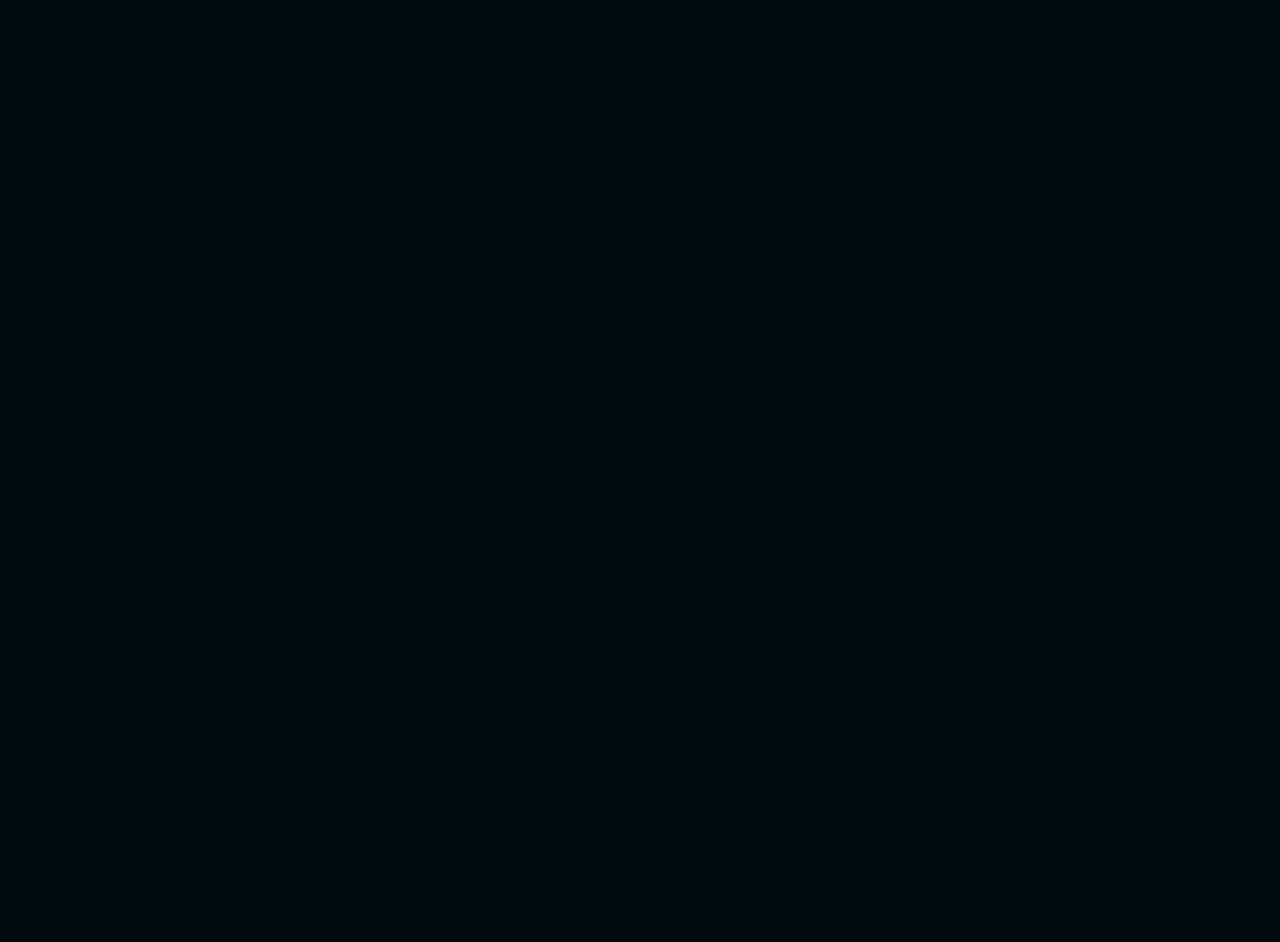
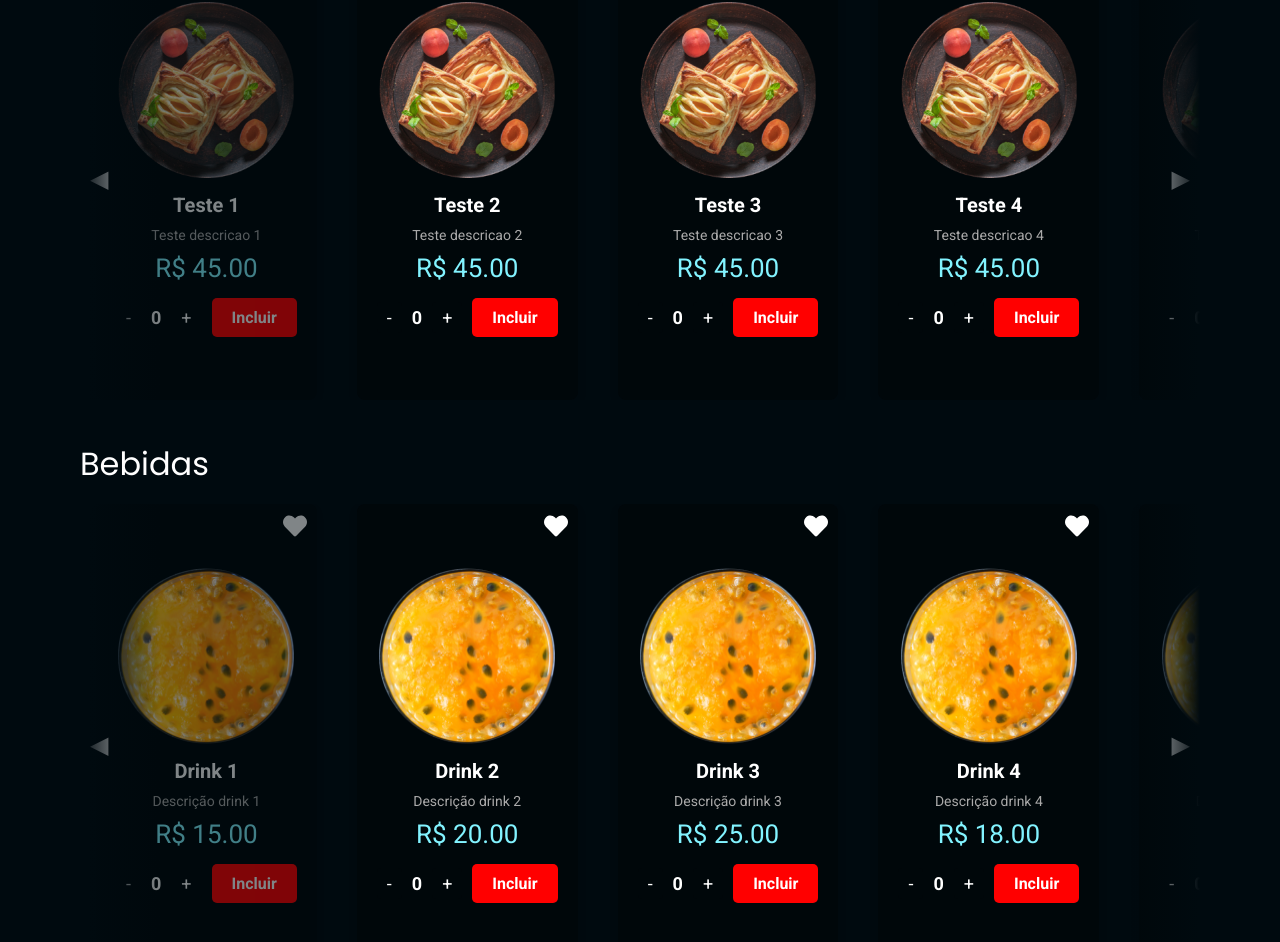
Before and after one commit to iuryescano/MenuPlates, a React (Vite) app: page / in a window 1280 px wide. Shown: the part 1260-2202 px from the top of the page. Before the commit the page ends 1094 px from the top, so only its background shows below. Built offline with nearby package versions, Linux system fonts and the light colour scheme.

Commit message:
:sparkles: feat: Adding Drink and sobreRef in home page

```diff
--- a/src/pages/Home/index.jsx
+++ b/src/pages/Home/index.jsx
@@ -1,10 +1,13 @@
 import React, { useRef, useState } from 'react';
-import { Container, Banner, SvgImage, TextContainer, Title, Description, Refecbox, CardBox, TitleRefec, Arrow, Refecdad } from "./styles";
+import { Container, Banner, SvgImage, TextContainer, Title, Description, Refecbox, CardBox, TitleRefec, Arrow, Refecdad, Sobrebox, Sobredad, Drinkdad, Drinkbox } from "./styles";
 import { Header } from "../../components/Header/";
 import yourSvgImage from '../../assets/maskgroup.png';
 import camarao_m from '../../assets/camarao_g.png';
+import doce_m from '../../assets/doce_m.png';
+import drink_m from '../../assets/drink_m.png';
 import { Card } from "../../components/Card/";
 
+// Dados para os cards de refeições, sobremesas e bebidas
 const cardData = [
   { imageSrc: camarao_m, title: "Teste 1", description: "Teste descricao 1", price: 45 },
   { imageSrc: camarao_m, title: "Teste 2", description: "Teste descricao 2", price: 45 },
@@ -14,15 +17,43 @@
   { imageSrc: camarao_m, title: "Teste 6", description: "Teste descricao 6", price: 45 },
 ];
 
+const cardDataSobre = [
+  { imageSrc: doce_m, title: "Teste 1", description: "Teste descricao 1", price: 45 },
+  { imageSrc: doce_m, title: "Teste 2", description: "Teste descricao 2", price: 45 },
+  { imageSrc: doce_m, title: "Teste 3", description: "Teste descricao 3", price: 45 },
+  { imageSrc: doce_m, title: "Teste 4", description: "Teste descricao 4", price: 45 },
+  { imageSrc: doce_m, title: "Teste 5", description: "Teste descricao 5", price: 37 },
+  { imageSrc: doce_m, title: "Teste 6", description: "Teste descricao 6", price: 45 },
+];
+
+const cardDataDrink = [
+  { imageSrc: drink_m, title: "Drink 1", description: "Descrição drink 1", price: 15 },
+  { imageSrc: drink_m, title: "Drink 2", description: "Descrição drink 2", price: 20 },
+  { imageSrc: drink_m, title: "Drink 3", description: "Descrição drink 3", price: 25 },
+  { imageSrc: drink_m, title: "Drink 4", description: "Descrição drink 4", price: 18 },
+  { imageSrc: drink_m, title: "Drink 5", description: "Descrição drink 5", price: 22 },
+  { imageSrc: drink_m, title: "Drink 6", description: "Descrição drink 6", price: 20 },
+];
+
 export function Home() {
-  const cardRef = useRef(null);
-  const [scrollAmount, setScrollAmount] = useState(0);
-  const [isScrolling, setIsScrolling] = useState(false);
+  // Referências separadas para cada carrossel
+  const refecRef = useRef(null);
+  const sobreRef = useRef(null);
+  const drinkRef = useRef(null);  // Referência para o carrossel de bebidas
 
-  const handleScroll = (direction) => {
+  // Estados separados para cada carrossel
+  const [scrollAmountRefec, setScrollAmountRefec] = useState(0);
+  const [scrollAmountSobre, setScrollAmountSobre] = useState(0);
+  const [scrollAmountDrink, setScrollAmountDrink] = useState(0);  // Estado para o carrossel de bebidas
+  const [isScrollingRefec, setIsScrollingRefec] = useState(false);
+  const [isScrollingSobre, setIsScrollingSobre] = useState(false);
+  const [isScrollingDrink, setIsScrollingDrink] = useState(false);  // Estado para verificar se o carrossel de bebidas está rolando
+
+  // Função para rolar o carrossel
+  const handleScroll = (direction, ref, scrollAmount, setScrollAmount, setIsScrolling, isScrolling, dataLength) => {
     if (isScrolling) return;
 
-    const cardWidth = cardRef.current.scrollWidth / cardData.length;
+    const cardWidth = ref.current.scrollWidth / dataLength;
     const newScrollAmount = direction === 'right'
       ? scrollAmount + cardWidth
       : scrollAmount - cardWidth;
@@ -30,7 +61,7 @@
     setScrollAmount(newScrollAmount);
     setIsScrolling(true);
 
-    const cards = cardRef.current.children;
+    const cards = ref.current.children;
 
     for (let card of cards) {
       card.classList.remove('slide-left', 'slide-right');
@@ -41,18 +72,17 @@
       }
     }
 
-    cardRef.current.scrollTo({
+    ref.current.scrollTo({
       left: newScrollAmount,
       behavior: 'smooth',
     });
 
     setTimeout(() => {
       setIsScrolling(false);
-      // Remover classes de animação após a transição
       for (let card of cards) {
         card.classList.remove('slide-left', 'slide-right');
       }
-    }, 500); // O tempo deve ser igual ao da transição
+    }, 200);
   };
 
   return (
@@ -67,11 +97,12 @@
           </TextContainer>
         </Banner>
 
+        {/* Carrossel de Refeições */}
         <Refecdad>
           <TitleRefec>Refeições</TitleRefec>
           <Refecbox>
-            <CardBox ref={cardRef}>
-              <Arrow className="left" onClick={() => handleScroll('left')}>
+            <CardBox ref={refecRef}>
+              <Arrow className="left" onClick={() => handleScroll('left', refecRef, scrollAmountRefec, setScrollAmountRefec, setIsScrollingRefec, isScrollingRefec, cardData.length)}>
                 &#9664; {/* Seta para a esquerda */}
               </Arrow>
 
@@ -83,16 +114,73 @@
                   description={card.description}
                   price={card.price}
                   isVisible={index !== 0 && index !== cardData.length - 1}
-                  animationClass={isScrolling ? (scrollAmount > 0 ? 'slide-left' : 'slide-right') : ''}
+                  animationClass={isScrollingRefec ? (scrollAmountRefec > 0 ? 'slide-left' : 'slide-right') : ''}
                 />
               ))}
 
-              <Arrow className="right" onClick={() => handleScroll('right')}>
+              <Arrow className="right" onClick={() => handleScroll('right', refecRef, scrollAmountRefec, setScrollAmountRefec, setIsScrollingRefec, isScrollingRefec, cardData.length)}>
                 &#9654; {/* Seta para a direita */}
               </Arrow>
             </CardBox>
           </Refecbox>
         </Refecdad>
+
+        {/* Carrossel de Sobremesas */}
+        <Sobredad>
+          <TitleRefec>Sobremesas</TitleRefec>
+          <Sobrebox>
+            <CardBox ref={sobreRef}>
+              <Arrow className="left" onClick={() => handleScroll('left', sobreRef, scrollAmountSobre, setScrollAmountSobre, setIsScrollingSobre, isScrollingSobre, cardDataSobre.length)}>
+                &#9664; {/* Seta para a esquerda */}
+              </Arrow>
+
+              {cardDataSobre.map((card, index) => (
+                <Card
+                  key={index}
+                  imageSrc={card.imageSrc}
+                  title={card.title}
+                  description={card.description}
+                  price={card.price}
+                  isVisible={index !== 0 && index !== cardDataSobre.length - 1}
+                  animationClass={isScrollingSobre ? (scrollAmountSobre > 0 ? 'slide-left' : 'slide-right') : ''}
+                />
+              ))}
+
+              <Arrow className="right" onClick={() => handleScroll('right', sobreRef, scrollAmountSobre, setScrollAmountSobre, setIsScrollingSobre, isScrollingSobre, cardDataSobre.length)}>
+                &#9654; {/* Seta para a direita */}
+              </Arrow>
+            </CardBox>
+          </Sobrebox>
+        </Sobredad>
+
+        {/* Carrossel de Bebidas */}
+        <Drinkdad>
+          <TitleRefec>Bebidas</TitleRefec>
+          <Drinkbox>
+            <CardBox ref={drinkRef}>
+              <Arrow className="left" onClick={() => handleScroll('left', drinkRef, scrollAmountDrink, setScrollAmountDrink, setIsScrollingDrink, isScrollingDrink, cardDataDrink.length)}>
+                &#9664; {/* Seta para a esquerda */}
+              </Arrow>
+
+              {cardDataDrink.map((card, index) => (
+                <Card
+                  key={index}
+                  imageSrc={card.imageSrc}
+                  title={card.title}
+                  description={card.description}
+                  price={card.price}
+                  isVisible={index !== 0 && index !== cardDataDrink.length - 1}
+                  animationClass={isScrollingDrink ? (scrollAmountDrink > 0 ? 'slide-left' : 'slide-right') : ''}
+                />
+              ))}
+
+              <Arrow className="right" onClick={() => handleScroll('right', drinkRef, scrollAmountDrink, setScrollAmountDrink, setIsScrollingDrink, isScrollingDrink, cardDataDrink.length)}>
+                &#9654; {/* Seta para a direita */}
+              </Arrow>
+            </CardBox>
+          </Drinkbox>
+        </Drinkdad>
+
       </main>
     </Container>
   );
--- a/src/pages/Home/styles.js
+++ b/src/pages/Home/styles.js
@@ -46,29 +46,63 @@
   margin: 0;
 `;
 
-export const Refecdad = styled.div`
-  display: flex;
-  flex-direction: column;
-  > h1 {
-    margin-top: 2.5rem;
-  }
-
-`;
 
 export const TitleRefec = styled.h1`
   font-size: 2rem;
   font-family: 'Poppins';
   font-weight: 400;
-`;
+  `;
 
 export const Description = styled.p`
   font-size: 1rem;
   margin-top: 0.5rem;
   font-family: 'Roboto';
   opacity: 70%;
+  `;
+
+export const Refecdad = styled.div`
+    display: flex;
+    flex-direction: column;
+    > h1 {
+      margin-top: 2.5rem;
+    }
+
+  `;
+export const Refecbox = styled.div`
+  margin-top: 1rem;
+  width: 70rem;
+  display: flex;
+  flex-direction: column;
+  gap: 23px;
+  position: relative; /* Para manter as setas e os gradientes posicionados corretamente */
 `;
 
-export const Refecbox = styled.div`
+export const Sobredad = styled.div`
+    display: flex;
+    flex-direction: column;
+    > h1 {
+      margin-top: 2.5rem;
+    }
+
+  `;
+export const Sobrebox = styled.div`
+  margin-top: 1rem;
+  width: 70rem;
+  display: flex;
+  flex-direction: column;
+  gap: 23px;
+  position: relative; /* Para manter as setas e os gradientes posicionados corretamente */
+`;
+
+export const Drinkdad = styled.div`
+    display: flex;
+    flex-direction: column;
+    > h1 {
+      margin-top: 2.5rem;
+    }
+
+  `;
+export const Drinkbox = styled.div`
   margin-top: 1rem;
   width: 70rem;
   display: flex;
```
Also changed, not shown: src/assets/doce_m.png (added), src/assets/drink_m.png (added).
